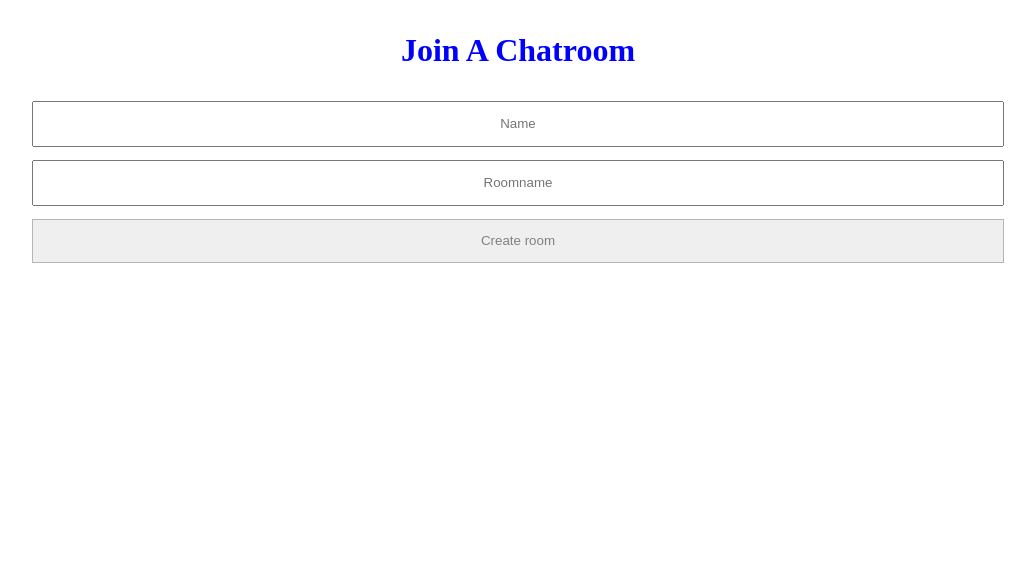
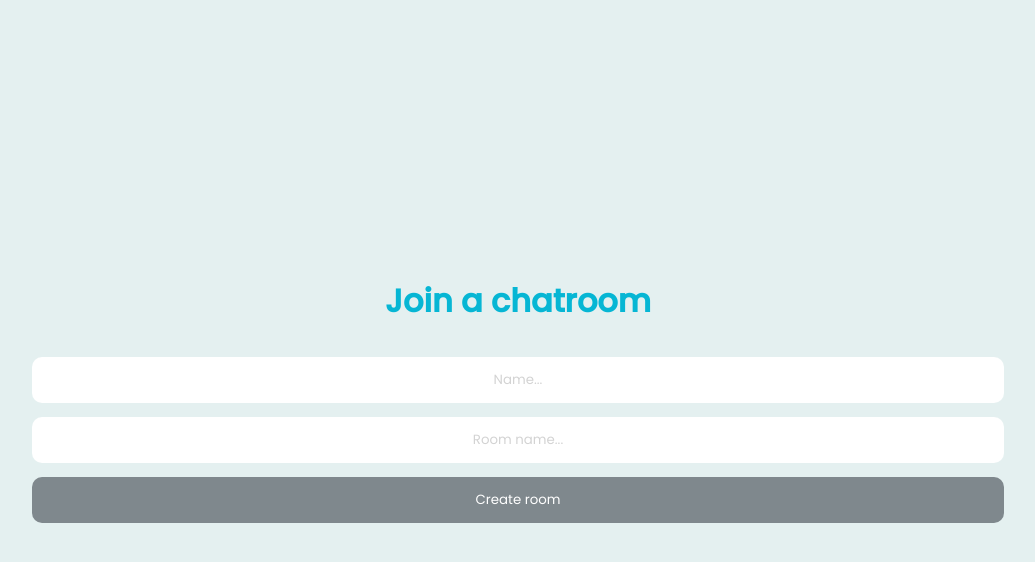
Before and after one commit to StephanEssammah/SocketChatApp, a React (Create React App) app in the folder client/: page / in a window 1280 px wide. Shown: the top 562 px of the page, without its empty margins (122-1157 px from the left). Built offline with nearby package versions, Linux system fonts and the light colour scheme; no server answers; the HTML template or start-up script is replaced by a standard one.

Commit message:
Full styling. App now saves all messages to database.

```diff
--- a/client/src/App.scss
+++ b/client/src/App.scss
@@ -1,4 +1,12 @@
+@import url('https://fonts.googleapis.com/css2?family=Poppins:wght@400;500&display=swap');
+:root {
+  --clr-background: #E4F0F0;
+  --clr-primary: #06B6D4;
+  --border-main: 10px;
+}
+
 * {
   margin: 0;
   box-sizing: border-box;
+  font-family: 'Poppins', sans-serif;
 }
--- a/client/src/components/Chat.js
+++ b/client/src/components/Chat.js
@@ -1,4 +1,5 @@
 import { useState, useEffect } from "react"
+import axios from 'axios'
 import './Chat.scss'
 
 export const Chat = ({socket, username, room}) => {
@@ -24,19 +25,31 @@ export const Chat = ({socket, username, room}) => {
     })
   }, [socket])
 
+  useEffect(() => {
+    console.log('hello')
+    const fetchMessages = async () => {
+      const messages = await axios.get('http://localhost:3001/getMessages', { params: {roomName: room} })
+      setMessageList(messages.data)
+    }
+    fetchMessages();
+  }, [room])
+
+
   return (
     <div className="chat">
-      <h1 className="chat__title">Live Chat</h1>
+      <p className="chat__over-title">Room:</p>
+      <h1 className="chat__title">{room}</h1>
 
       <div className="chat__body">
         {messageList.map((message, index) => {
           const messageClass = (message.username === username) ? "--you" : ""
-          const name = (message.username === username) ? "You:" : message.username
+          const metaClass = (message.username === username) ? "meta-you" : ""
+          const name = (message.username === username) ? "You" : message.username
           return (
             <div key={index} className="chat__body__message">
-              <div className="chat__body__message__meta">
+              <div className={`chat__body__message__meta ${metaClass}`}>
                 <p className={`chat__body__message__time time${messageClass}`}>{message.time}</p>
-                <p className={`chat__body__message__name time${messageClass}`}>{name}</p>
+                <p className={`chat__body__message__name time${messageClass}`}>{name}:</p>
               </div>
               <p className={`chat__body__message__text text${messageClass}`}>{message.message}</p>
             </div>
--- a/client/src/components/Chat.scss
+++ b/client/src/components/Chat.scss
@@ -1,14 +1,24 @@
 .chat {
-  padding: 2em;
+  padding-top: 1em;
   text-align: center;
+  background-color: var(--clr-background);
+  height: 100vh;
+  display: flex;
+  flex-direction: column;
+
+  &__over-title {
+    color: rgb(190, 190, 190);
+  }
 
   &__title {
-    color: blue;
+    color: rgb(77, 77, 77);
     margin-bottom: 1em;
+    line-height: 1em;
   }
 
   &__body {
     width: 100%;
+    padding: 0em 2em;
 
     &__message {
       margin-bottom: 1em;
@@ -23,12 +33,14 @@
       }
 
       &__text{
-        background: rgb(226, 226, 226);
+        text-align: left;
+        background: white;
         padding: 0.5em 1em;
         border-radius: 10px;
         margin-bottom: 0.5em;
         width: fit-content;
-        margin-left: auto;
+        margin-right: auto;
+        color: rgb(59, 59, 59);
       }
 
       &__time {
@@ -40,11 +52,16 @@
   }
 
   &__footer {
+
+    padding: 1em 2em;
     margin-top: 1em;
     width: 100%;
     margin-top: auto;
+
     &__input {
-      margin-bottom: 1em;
+      border: none;
+      background-color: white;
+      border-radius: 10px 0px 0px 10px;
       padding: 1em;
       width: 80%;
     }
@@ -52,6 +69,11 @@
     &__button {
       padding: 1em;
       width: 20%;
+      background-color: var(--clr-primary);
+      border: none;
+      color: white;
+      border-radius: 0px 10px 10px 0px;
+
     }
   }
 }
@@ -59,10 +81,15 @@
 
 .text--you{
   color: white;
-  background-color: rgb(81, 171, 201);
-  margin-left: 0;
+  background-color: var(--clr-primary);
+  margin-right: 0;
+  margin-left: auto;
 }
 
 .time--you{
-  text-align: left;
+  text-align: right;
 }
+
+.meta-you {
+  text-align: right;
+}
--- a/client/src/components/JoinRoom.js
+++ b/client/src/components/JoinRoom.js
@@ -20,15 +20,15 @@ export const JoinRoom = ({socket, username, room, setShowJoinRoom, setRoom, setU
 
   useEffect(() => {
     const fetchRooms = async () => {
-      const theRooms = await axios.get('http://localhost:3001/rooms')
+      const theRooms = await axios.get('http://localhost:3001/getRooms')
       setRoomList(theRooms.data)
     }
     fetchRooms();
   }, [])
 
-  const joinRoom = () => {
+  const joinRoom = async () => {
     if (username === ""|| room === "") return;
-    if (roomStatus === "Create") axios.put('http://localhost:3001/rooms', { roomName: currentRoom})
+    if (roomStatus === "Create") await axios.post('http://localhost:3001/createRoom', { roomName: currentRoom})
 
     socket.emit("join_room", room)
     setShowJoinRoom(false)
@@ -37,17 +37,17 @@ export const JoinRoom = ({socket, username, room, setShowJoinRoom, setRoom, setU
 
   return (
     <div className="join-room">
-      <h1 className="join-room__title">Join A Chatroom</h1>
+      <h1 className="join-room__title">Join a chatroom</h1>
       <input
         className="join-room__input"
         type="text"
-        placeholder="Name"
+        placeholder="Name..."
         onKeyPress={(e) => e.key === "Enter" && joinRoom()}
         onChange={(e) => setUsername(e.target.value)} />
       <input
         className="join-room__input"
         type="text"
-        placeholder="Roomname"
+        placeholder="Room name..."
         onKeyPress={(e) => e.key === "Enter" && joinRoom()}
         onChange={(e) => {
           setRoom(e.target.value)
--- a/client/src/components/JoinRoom.scss
+++ b/client/src/components/JoinRoom.scss
@@ -1,14 +1,15 @@
 .join-room {
-
+  height: 100vh;
   padding: 2em;
   text-align: center;
   display: flex;
   flex-direction: column;
   justify-content: center;
   align-items: center;
+  background: var(--clr-background);
 
   &__title {
-    color: blue;
+    color: var(--clr-primary);
     margin-bottom: 1em;
   }
 
@@ -17,16 +18,29 @@
       padding: 1em;
       text-align: center;
       width: 80%;
+      border: none;
+      border-radius: var(--border-main);
+
+      &::placeholder{
+        color: #D3D3D3;
+      }
+
+      &:focus {
+        outline-width: 1px ;
+        outline-color: var(--clr-primary);
+      }
   }
 
   &__button {
     padding: 1em;
     width: 80%;
-    color: gray;
-    border: 1px solid rgb(181, 181, 181);
+    color: white;
+    background-color: #7F888D;
+    border: none;
+    border-radius: var(--border-main);
 
     &-active {
-      background-color: blue;
+      background-color: var(--clr-primary);
       color: white;
       border: none;
     }
@@ -34,5 +48,5 @@
 }
 
 .Join{
-  background-color: green;
+  background-color: #06D471;
 }
```
Also changed, not shown: 2 other files (tests, documents, lock files or other folders).
